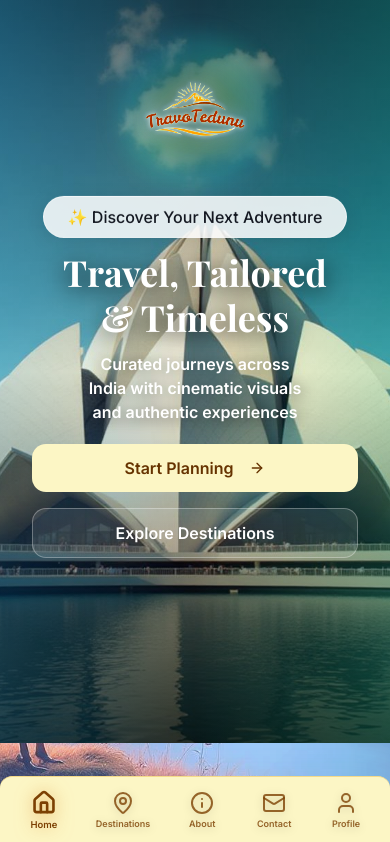
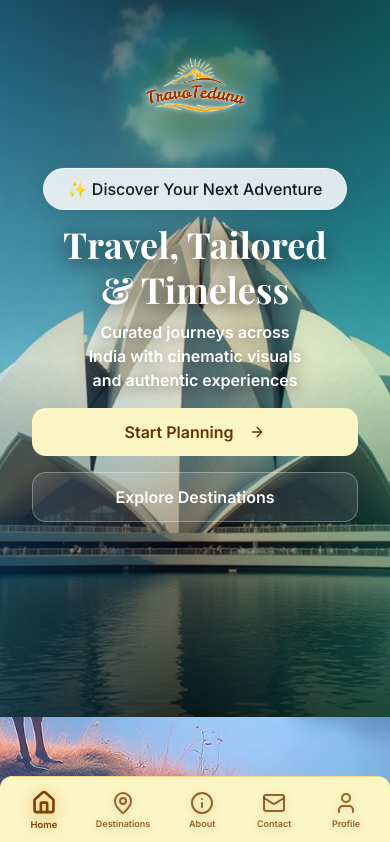
Before and after one commit to sahanam440-a11y/travo-tedunu-cinematic-journeys, a React (Vite) app: page / in a window 390 px wide. Shown: the top 842 px of the page. Built offline with nearby package versions, Linux system fonts and the light colour scheme.

Commit message:
Move hero up further
Move the hero content and logo higher toward the top-middle of the viewport by aggressively reducing top padding, lowering min-height, and tightening vertical spacing to position the logo at the top center.

```diff
--- a/src/components/Hero.tsx
+++ b/src/components/Hero.tsx
@@ -36,7 +36,7 @@ const Hero = () => {
   const nextImage = heroImages[nextIndex];
 
   return (
-    <section className="relative min-h-[88vh] md:min-h-screen overflow-hidden pb-24 md:pb-28">
+    <section className="relative min-h-[85vh] md:min-h-screen overflow-hidden pb-24 md:pb-28">
       {/* Background Image Slideshow - Only render current image */}
       <div className="absolute inset-0">
         <div className="absolute inset-0">
@@ -61,10 +61,10 @@ const Hero = () => {
       </div>
 
       {/* Content */}
-      <div className="relative z-10 container mx-auto px-4 pt-10 md:pt-16 pb-6 md:pb-10 text-center">
-        <div className="max-w-4xl mx-auto space-y-3 md:space-y-5">
+      <div className="relative z-10 container mx-auto px-4 pt-4 md:pt-10 pb-6 md:pb-10 text-center">
+        <div className="max-w-4xl mx-auto space-y-2 md:space-y-4">
           {/* Logo - All Devices */}
-          <div className="flex justify-center mb-1 md:mb-3 animate-fade-up">
+          <div className="flex justify-center mb-0 md:mb-2 animate-fade-up">
             <div className="relative">
               {/* Contrast booster (no blur) for perfect readability */}
               <div aria-hidden className="absolute -inset-6 pointer-events-none z-0 rounded-full" style={{ background: 'radial-gradient(closest-side, rgba(0,0,0,0.55), rgba(0,0,0,0) 70%)' }} />
```
